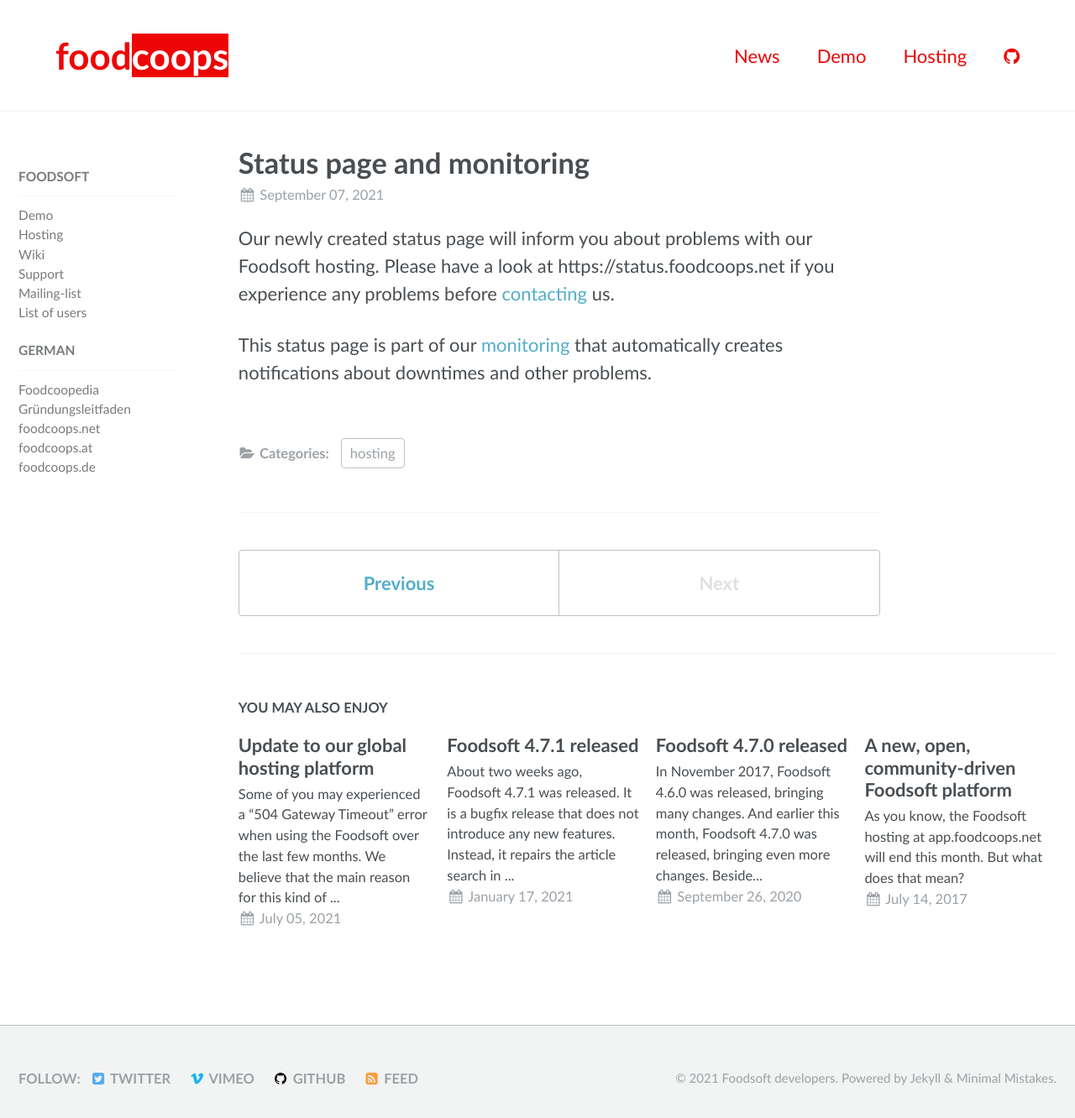
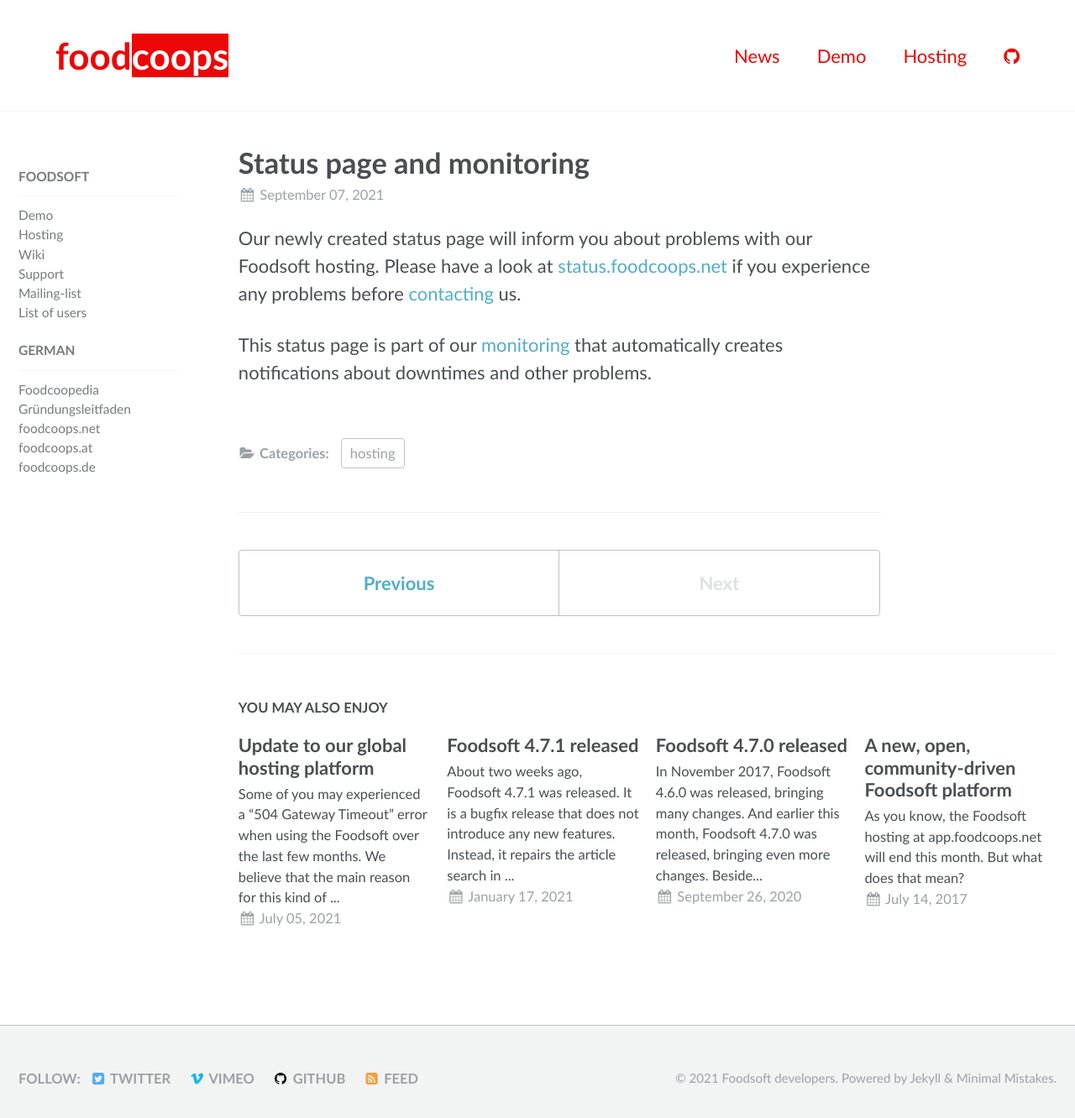
Before and after one commit to foodcoops/foodcoops.github.io, a Jekyll site: the page built from _posts/2021-09-07-status_page.md, in a window 1280 px wide and 1355 px high. Shown: the top 1332 px of the window at 84% size. Built offline with Jekyll 4.4.1, drawn with Linux system fonts in a browser that asks for light colours; some of the changed lines change nothing that is shown.

Commit message:
Added a real link to status page

```diff
--- a/_posts/2021-09-07-status_page.md
+++ b/_posts/2021-09-07-status_page.md
@@ -4,7 +4,7 @@
 ---
 
 Our newly created status page will inform you about problems with our Foodsoft hosting.
-Please have a look at https://status.foodcoops.net if you experience any problems before
+Please have a look at [status.foodcoops.net](https://status.foodcoops.net) if you experience any problems before
 [contacting](https://github.com/foodcoops/foodsoft/wiki/Support) us.
 
 This status page is part of our [monitoring](https://en.wikipedia.org/wiki/System_monitor)
```
